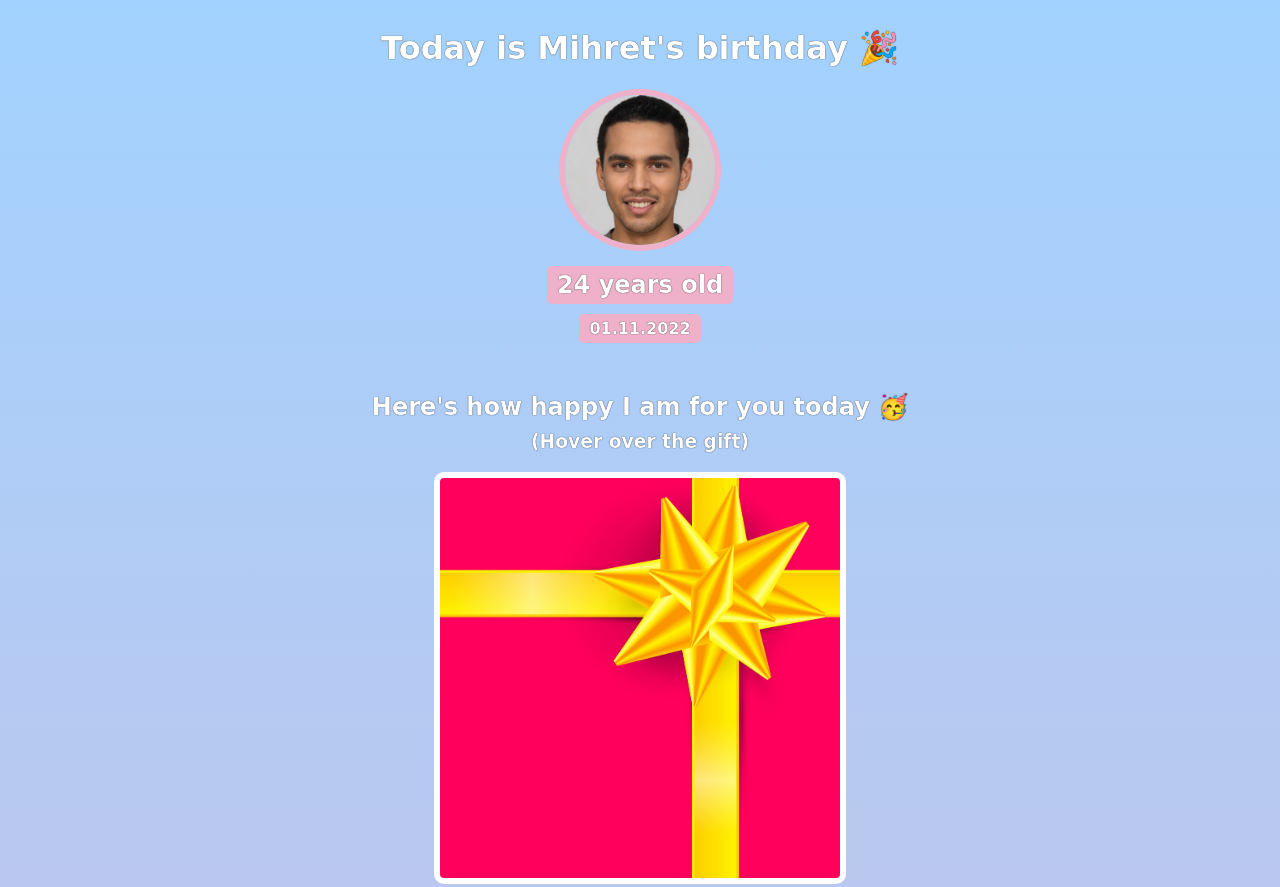
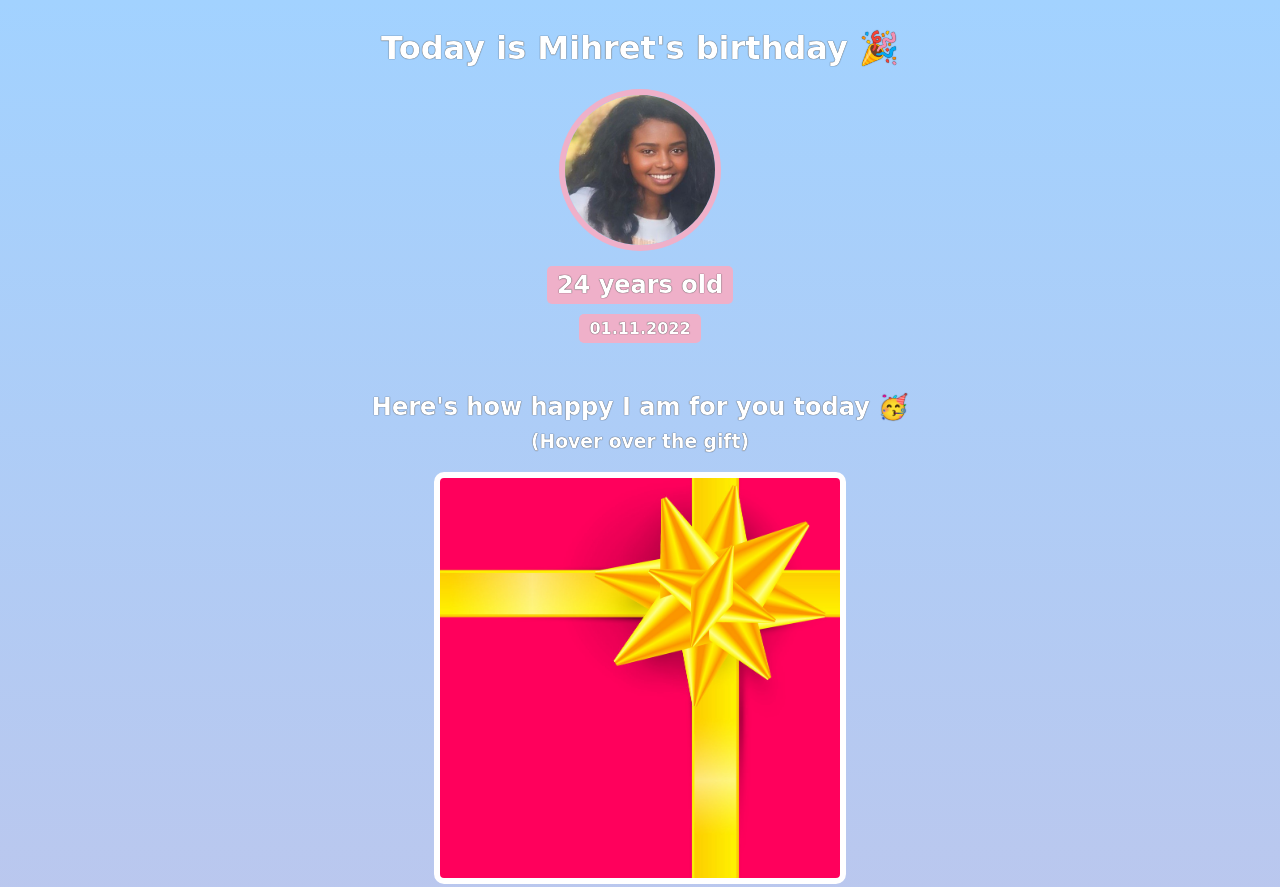
Before and after one commit to mercyleta/birthday-gift-card, a plain HTML site: page index.html in a window 1280 px wide. Shown: the top 887 px of the page. Drawn offline with Linux system fonts and the light colour scheme; a web font is replaced by a local one.

Commit message:
change the image

```diff
--- a/index.html
+++ b/index.html
@@ -9,7 +9,7 @@
     <body>
         <div id="header">
             <h1>Today is Mihret's birthday 🎉</h1>
-            <img id="bff-img" src="images/nick.jpg">
+            <img id="bff-img" src="images/mihret.jpg">
             <h2 id="bday-age">24 years old</h2>
             <h4 id="bday-date">01.11.2022</h4>
         </div>
```
